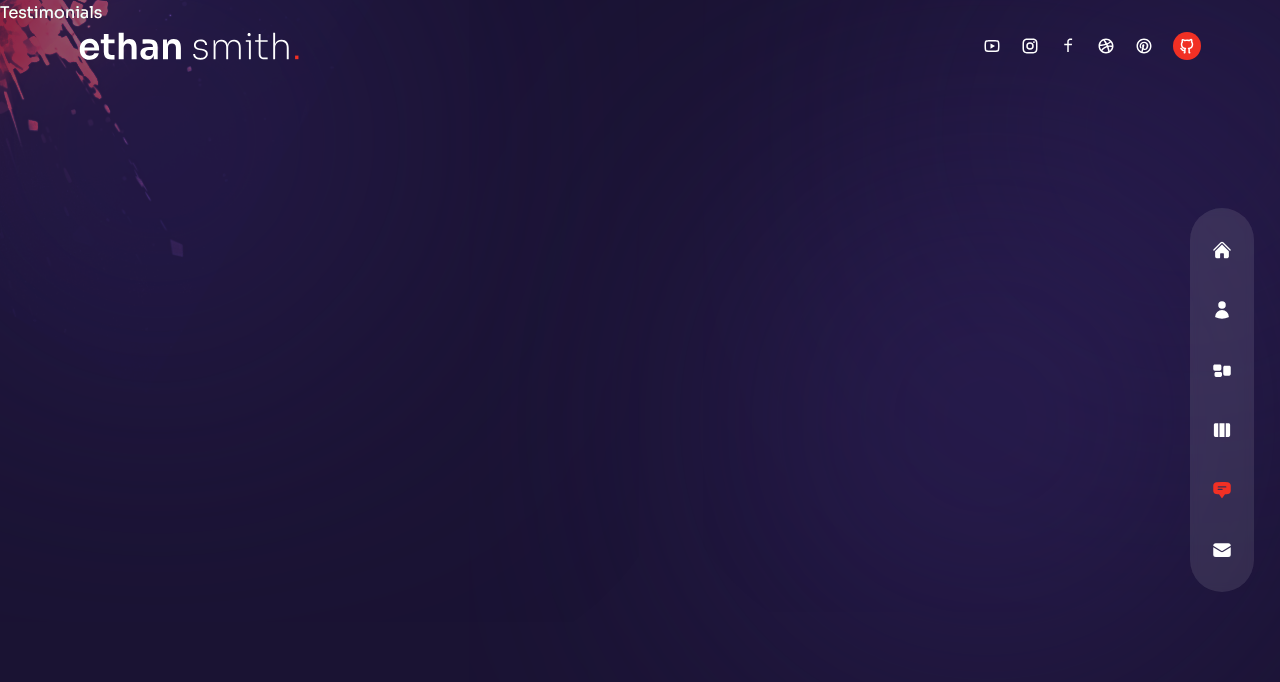
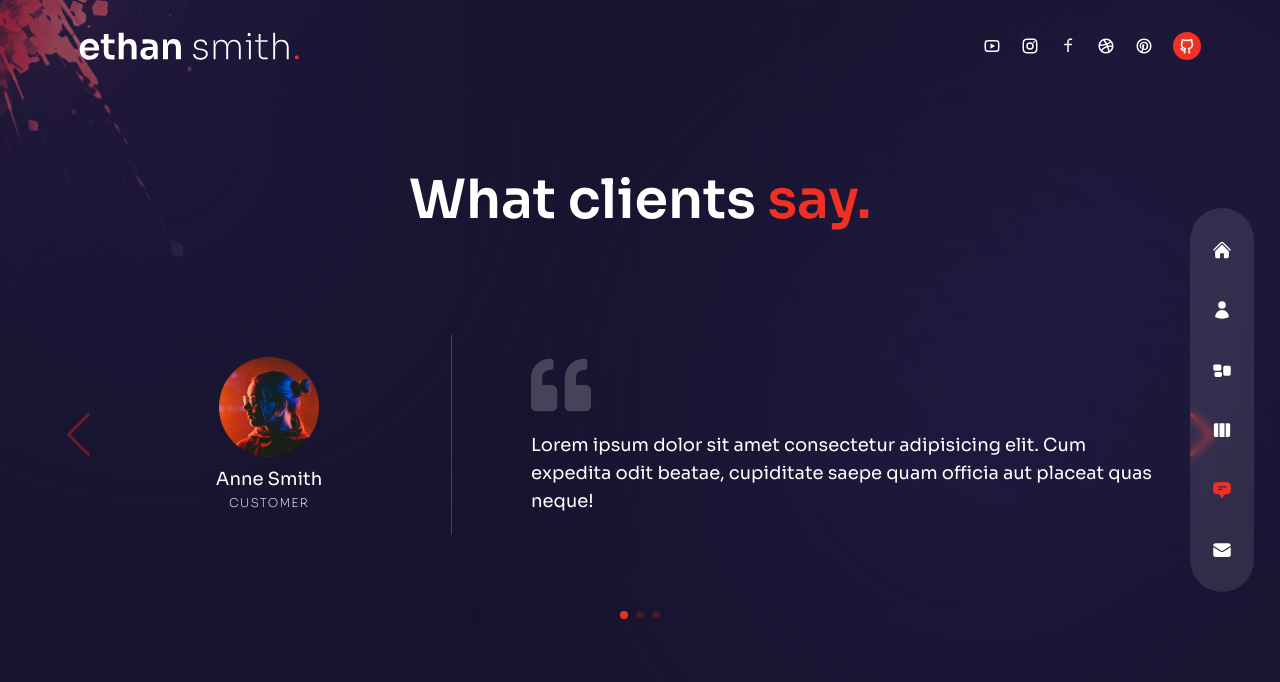
Before and after one commit to runehand/modern-portfolio, a Next.js app: page /testimonials in a window 1280 px wide. Shown: the top 682 px of the page. Built offline with nearby package versions, Linux system fonts and the light colour scheme.

Commit message:
testimonials page done

```diff
--- a/components/TestimonialSlider.jsx
+++ b/components/TestimonialSlider.jsx
@@ -1,30 +1,89 @@
-// testimonial data
+import Image from "next/image";
+import { FaQuoteLeft } from "react-icons/fa";
+import { Navigation, Pagination } from "swiper";
+import { Swiper, SwiperSlide } from "swiper/react";
+
+import "swiper/css";
+import "swiper/css/navigation";
+import "swiper/css/pagination";
+
 const testimonialData = [
   {
-    image: '/t-avt-1.png',
-    name: 'Anne Smith',
-    position: 'Customer',
+    image: "/t-avt-1.png",
+    name: "Anne Smith",
+    position: "Customer",
     message:
-      'Lorem ipsum dolor sit amet consectetur adipisicing elit. Cum expedita odit beatae, cupiditate saepe quam officia aut placeat quas neque!',
+      "Lorem ipsum dolor sit amet consectetur adipisicing elit. Cum expedita odit beatae, cupiditate saepe quam officia aut placeat quas neque!",
   },
   {
-    image: '/t-avt-2.png',
-    name: 'Jane Doe',
-    position: 'Customer',
+    image: "/t-avt-2.png",
+    name: "Jane Doe",
+    position: "Customer",
     message:
-      'Lorem ipsum dolor sit amet consectetur adipisicing elit. Cum expedita odit beatae, cupiditate saepe quam officia aut placeat quas neque!',
+      "Lorem ipsum dolor sit amet consectetur adipisicing elit. Cum expedita odit beatae, cupiditate saepe quam officia aut placeat quas neque!",
   },
   {
-    image: '/t-avt-3.png',
-    name: 'Jhon Doe',
-    position: 'Customer',
+    image: "/t-avt-3.png",
+    name: "Jhon Doe",
+    position: "Customer",
     message:
-      'Lorem ipsum dolor sit amet consectetur adipisicing elit. Cum expedita odit beatae, cupiditate saepe quam officia aut placeat quas neque!',
+      "Lorem ipsum dolor sit amet consectetur adipisicing elit. Cum expedita odit beatae, cupiditate saepe quam officia aut placeat quas neque!",
   },
 ];
 
 const TestimonialSlider = () => {
-  return <div>Testimonial Slider</div>;
+  return (
+    <Swiper
+      navigation
+      pagination={{
+        clickable: true,
+      }}
+      modules={[Navigation, Pagination]}
+      className="h-[400px]"
+    >
+      {testimonialData.map((person, i) => (
+        <SwiperSlide key={i}>
+          <div className="flex flex-col items-center md:flex-row gap-x-8 h-full px-16">
+            {/* avatar, name, position */}
+            <div className="w-full max-w-[300px] flex flex-col xl:justify-center items-center relative mx-auto xl:mx-0">
+              <div className="flex flex-col justify-center text-center">
+                {/* avatar */}
+                <div className="mb-2 mx-auto">
+                  <Image
+                    src={person.image}
+                    width={100}
+                    height={100}
+                    alt={person.name}
+                  />
+                </div>
+
+                {/* name */}
+                <div className="text-lg">{person.name}</div>
+
+                {/* position */}
+                <div className="text-[12px] uppercase font-extralight tracking-widest">
+                  {person.position}
+                </div>
+              </div>
+            </div>
+
+            {/* quote & message */}
+            <div className="flex-1 flex flex-col justify-center before:w-[1px] xl:before:bg-white/20 xl:before:absolute xl:before:left-0 xl:before:h-[200px] relative xl:pl-20">
+              {/* quote icon */}
+              <div className="mb-4">
+                <FaQuoteLeft className="text-4xl xl:text-6xl text-white/20 mx-auto md:mx-0" />
+              </div>
+
+              {/* message */}
+              <div className="xl:text-lg text-center md:text-left">
+                {person.message}
+              </div>
+            </div>
+          </div>
+        </SwiperSlide>
+      ))}
+    </Swiper>
+  );
 };
 
 export default TestimonialSlider;
--- a/pages/testimonials/index.jsx
+++ b/pages/testimonials/index.jsx
@@ -1,5 +1,34 @@
+import { motion } from "framer-motion";
+
+import TestimonialSlider from "../../components/TestimonialSlider";
+import { fadeIn } from "../../variants";
+
 const Testimonials = () => {
-  return <div>Testimonials</div>;
+  return (
+    <div className="h-full bg-primary/30 py-32 text-center">
+      <div className="container mx-auto h-full flex flex-col justify-center">
+        <motion.h2
+          variants={fadeIn("up", 0.2)}
+          initial="hidden"
+          animate="show"
+          exit="hidden"
+          className="h2 mb-8 xl:mb-0"
+        >
+          What clients <span className="text-accent">say.</span>
+        </motion.h2>
+
+        {/* slider */}
+        <motion.div
+          variants={fadeIn("up", 0.4)}
+          initial="hidden"
+          animate="show"
+          exit="hidden"
+        >
+          <TestimonialSlider />
+        </motion.div>
+      </div>
+    </div>
+  );
 };
 
 export default Testimonials;
```
